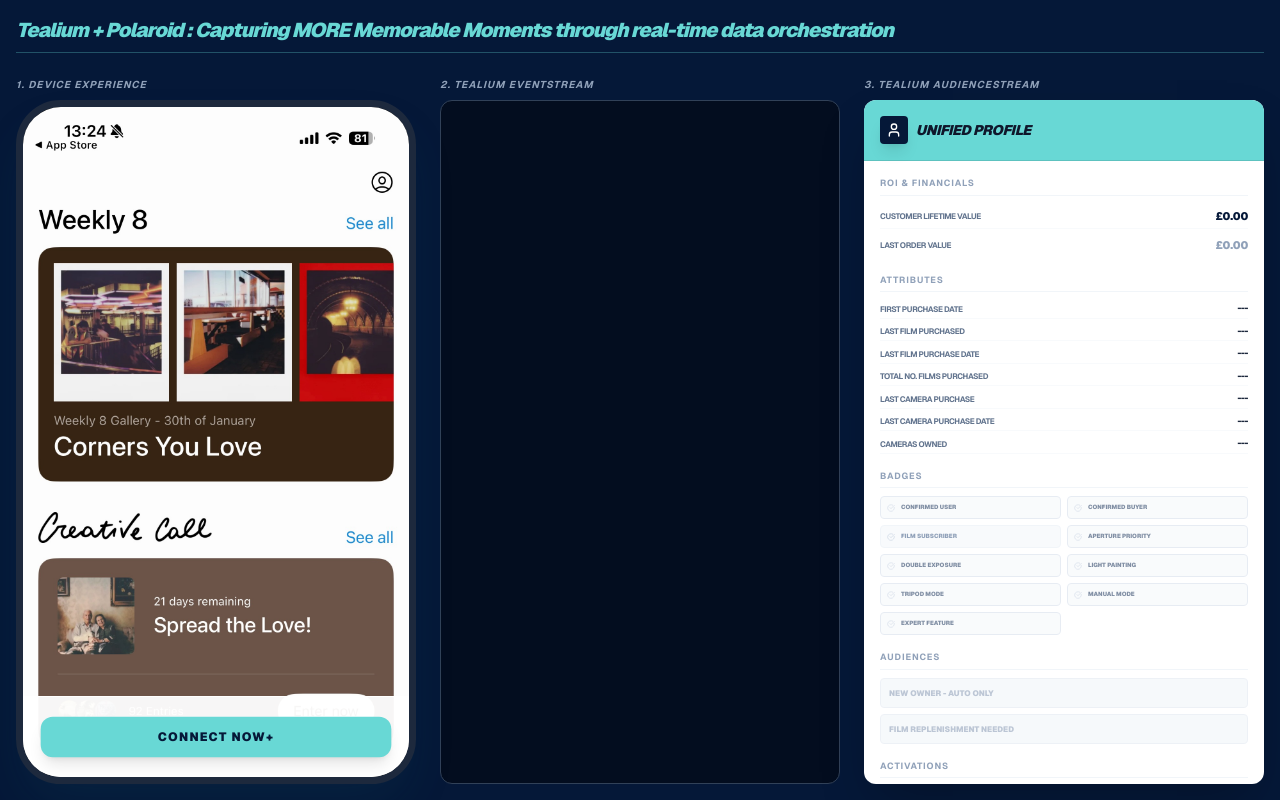
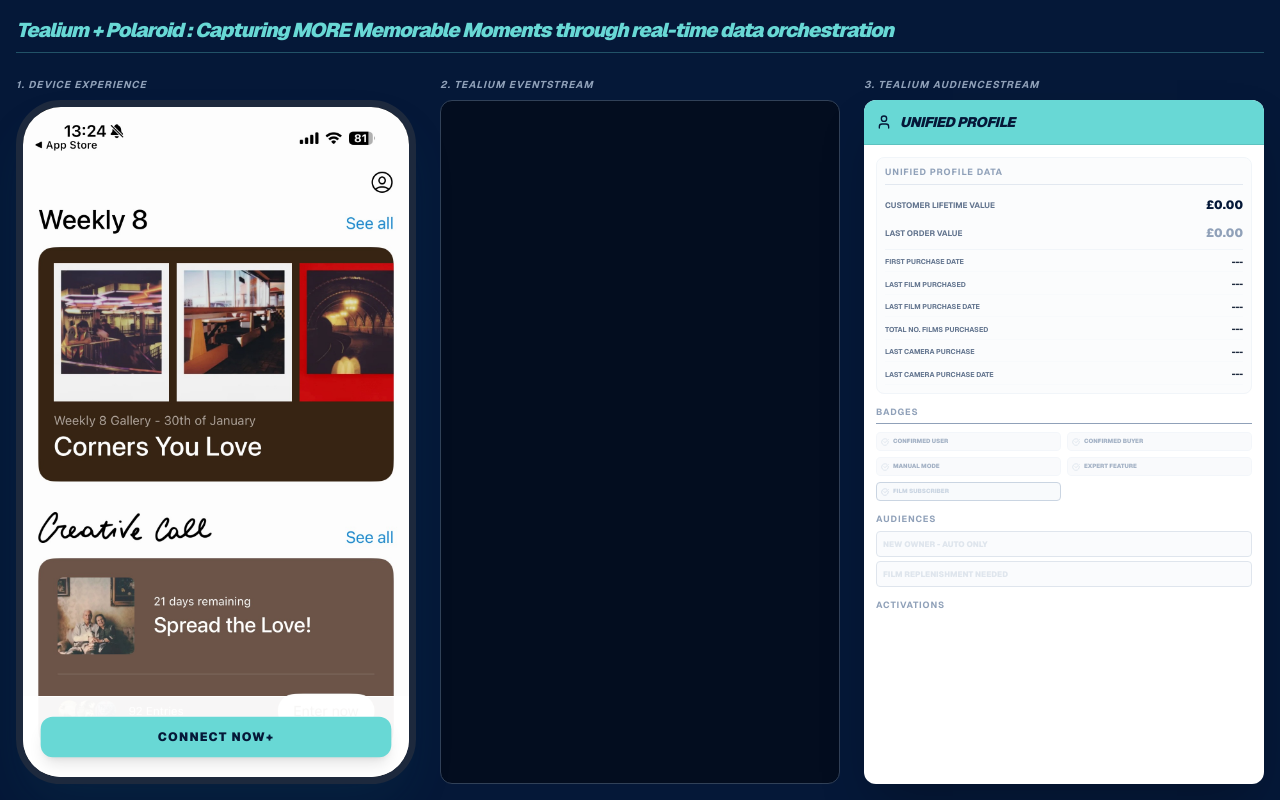
Before and after one commit to steveo2023/polaroid-tealium-demo, a Next.js app: page / in a window 1280 px wide. Built offline with nearby package versions, Linux system fonts and the light colour scheme.

Commit message:
Final Production Build: Restored photo sequence and optimized Unified Profile UI

```diff
--- a/src/app/page.tsx
+++ b/src/app/page.tsx
@@ -27,17 +27,11 @@
 
   useEffect(() => {
     const now = new Date();
-
-    const filmDate = new Date();
-    filmDate.setDate(now.getDate() - 160);
+    const filmDate = new Date(); filmDate.setDate(now.getDate() - 160);
     setLastFilmDate(filmDate.toLocaleDateString('en-GB'));
-
-    const cameraDate = new Date();
-    cameraDate.setDate(now.getDate() - 45);
+    const cameraDate = new Date(); cameraDate.setDate(now.getDate() - 45);
     setLastCameraDate(cameraDate.toLocaleDateString('en-GB'));
-
-    const firstDate = new Date();
-    firstDate.setDate(now.getDate() - 400);
+    const firstDate = new Date(); firstDate.setDate(now.getDate() - 400);
     setFirstPurchaseDate(firstDate.toLocaleDateString('en-GB'));
   }, []);
 
@@ -45,39 +39,33 @@
     setEvents(prev => [...prev, { ...payload, timestamp: new Date().toLocaleTimeString() }]);
   };
 
-  useEffect(() => {
-    eventEndRef.current?.scrollIntoView({ behavior: "smooth" });
-  }, [events]);
+  useEffect(() => { eventEndRef.current?.scrollIntoView({ behavior: "smooth" }); }, [events]);
 
   const triggerConnect = () => {
     setStep(1);
     addEvent({ tealium_event: "device_connect", model: "now_plus", status: "success" });
     setTimeout(() => {
-      setStep(3);
-      setClv(480.92);
+      setStep(3); setClv(480.92);
       addEvent({ tealium_event: "visitor_identity_resolved", uid: "u_123456", clv: 480.92 });
       setShowNudge(true);
     }, 1500);
   };
 
   const handleAcceptTutorial = () => {
-    setShowNudge(false);
-    setIsPlayingVideo(true);
-    setStep(4);
+    setShowNudge(false); setIsPlayingVideo(true); setStep(4);
     addEvent({ tealium_event: "video_play", video_name: "Now+ Creative Tips" });
   };
 
   const handleVideoEnd = () => {
-    setIsPlayingVideo(false);
-    setStep(5);
-    setTimeout(() => { setStep(6); setPhotoCount(5); addEvent({ tealium_event: "photo_taken", count: 5 }); }, 2000);
-    setTimeout(() => { setPhotoCount(6); addEvent({ tealium_event: "photo_taken", count: 6 }); }, 4500);
-    setTimeout(() => { setShowApertureNudge(true); }, 7000);
+    setIsPlayingVideo(false); setStep(5);
+    // RESTORED PHOTO ANIMATION SEQUENCE
+    setTimeout(() => { setStep(6); setPhotoCount(5); addEvent({ tealium_event: "photo_taken", count: 5 }); }, 1500);
+    setTimeout(() => { setPhotoCount(6); addEvent({ tealium_event: "photo_taken", count: 6 }); }, 4000);
+    setTimeout(() => { setShowApertureNudge(true); }, 6500);
   };
 
   const handleActivateManual = () => {
-    setShowApertureNudge(false);
-    setManualModeActive(true);
+    setShowApertureNudge(false); setManualModeActive(true);
     addEvent({ tealium_event: "feature_activated", feature: "manual_mode" });
     setTimeout(() => {
       addEvent({ tealium_event: "audience_joined", audience: "Film Replenishment" });
@@ -86,30 +74,10 @@
   };
 
   const handleOrderFilm = () => {
-    setShowFilmNudge(false);
-    setOrderComplete(true);
-    setLastOrderValue(47.99);
-    setClv(528.91);
-    setTotalFilms(7);
-    setLastFilmDate(new Date().toLocaleDateString('en-GB'));
+    setShowFilmNudge(false); setOrderComplete(true); setLastOrderValue(47.99); setClv(528.91);
+    setTotalFilms(7); setLastFilmDate(new Date().toLocaleDateString('en-GB'));
     addEvent({ tealium_event: "purchase", amount: 47.99, currency: "GBP", item: "i-Type Film Bundle" });
   };
-
-  useEffect(() => {
-    if (isPlayingVideo && videoRef.current) {
-      const interval = setInterval(() => {
-        const curr = Math.floor(videoRef.current?.currentTime || 0);
-        if (curr > videoTime) {
-            setVideoTime(curr);
-            if (curr === 31) addEvent({ tealium_event: "video_milestone", label: "Aperture Priority" });
-            if (curr === 45) addEvent({ tealium_event: "video_milestone", label: "Double Exposure" });
-            if (curr === 67) addEvent({ tealium_event: "video_milestone", label: "Light Painting" });
-            if (curr === 80) addEvent({ tealium_event: "video_milestone", label: "Tripod Mode" });
-        }
-      }, 1000);
-      return () => clearInterval(interval);
-    }
-  }, [isPlayingVideo, videoTime]);
 
   return (
     <main className="fixed inset-0 bg-[#051838] text-white p-4 font-sans flex flex-col overflow-hidden text-left">
@@ -123,44 +91,46 @@
 
         {/* PANE 1: IPHONE */}
         <div className="flex flex-col h-full min-h-0">
-          <h2 className="text-[10px] font-bold uppercase tracking-widest text-slate-400 mb-2 italic tracking-tighter text-left">1. Device Experience</h2>
-          <div className="relative flex-1 bg-black rounded-[2.8rem] border-[7px] border-slate-800 shadow-2xl overflow-hidden shadow-cyan-900/20 text-center">
+          <h2 className="text-[10px] font-bold uppercase tracking-widest text-slate-400 mb-2 italic tracking-tighter">1. Device Experience</h2>
+          <div className="relative flex-1 bg-black rounded-[2.8rem] border-[7px] border-slate-800 shadow-2xl overflow-hidden shadow-cyan-900/20">
             <div className="absolute inset-0 bg-cover bg-top" style={{ backgroundImage: `url(${step >= 6 ? '/NowPlus-Home-Screen.jpg' : '/app-bg.jpg'})`, opacity: isPlayingVideo ? 0 : 1 }} />
             {isPlayingVideo && (
-              <video
-                ref={videoRef}
-                onEnded={handleVideoEnd}
-                autoPlay
-                className="absolute inset-0 w-full h-full object-cover z-20"
-                src="https://www.dropbox.com/scl/fi/csfmr73hwhutkxpdzxyju/NowPlus-video.MP4?rlkey=y7g4jz37z214xamyuhp84acmc&st=2wmh33ef&dl=1"
-              />
+              <video ref={videoRef} onEnded={handleVideoEnd} autoPlay className="absolute inset-0 w-full h-full object-cover z-20" src="https://www.dropbox.com/scl/fi/csfmr73hwhutkxpdzxyju/NowPlus-video.MP4?rlkey=y7g4jz37z214xamyuhp84acmc&st=2wmh33ef&dl=1" />
+            )}
+
+            {step === 6 && (
+              <div className="absolute inset-0 z-30 flex flex-col items-center justify-center bg-black/15">
+                <motion.span key={photoCount} initial={{ scale: 0.1 }} animate={{ scale: 1 }} className="text-[11rem] font-black text-black leading-none drop-shadow-md">{photoCount}</motion.span>
+                <p className="text-black font-black uppercase tracking-[0.25em] text-sm -mt-2 italic">Photos Taken</p>
+              </div>
             )}
 
             <div className="absolute bottom-0 left-0 right-0 bg-white/95 p-5 border-t z-10">
               {step === 0 ? (
-                <motion.button onClick={triggerConnect} animate={{ scale: [1, 1.04, 1] }} transition={{ repeat: Infinity, duration: 2 }} className="w-full py-3 bg-[#68D8D5] text-[#051838] rounded-xl font-black uppercase text-xs tracking-widest shadow-lg">
-                  Connect Now+
-                </motion.button>
+                <motion.button onClick={triggerConnect} animate={{ scale: [1, 1.04, 1] }} transition={{ repeat: Infinity, duration: 2 }} className="w-full py-3 bg-[#68D8D5] text-[#051838] rounded-xl font-black uppercase text-xs tracking-widest shadow-lg">Connect Now+</motion.button>
               ) : (
-                <div className="text-black text-center font-black text-[10px] uppercase italic flex justify-center items-center gap-2">
-                  <Zap size={14} className="text-[#68D8D5] fill-[#68D8D5]"/> Identity Secured
-                </div>
+                <div className="text-black text-center font-black text-[10px] uppercase italic flex justify-center items-center gap-2"><Zap size={14} className="text-[#68D8D5] fill-[#68D8D5]"/> Identity Secured</div>
               )}
             </div>
 
             <AnimatePresence>
               {showNudge && (
                 <motion.div initial={{ y: -50 }} animate={{ y: 25 }} className="absolute top-12 left-4 right-4 bg-[#051838] text-white p-5 rounded-2xl border-l-4 border-[#68D8D5] z-50 shadow-2xl">
-                   <p className="font-bold text-sm italic uppercase tracking-tighter text-[#68D8D5] text-left">Master Your Now+</p>
-                   <p className="text-[11px] text-slate-200 mt-2 mb-4 leading-relaxed text-left font-medium">Master Expert creative techniques with our Tutorial.</p>
-                   <button onClick={handleAcceptTutorial} className="w-full py-2.5 bg-[#68D8D5] text-[#051838] text-[11px] font-black rounded-lg uppercase shadow-lg">Watch Tutorial</button>
+                   <p className="font-bold text-sm italic uppercase tracking-tighter text-[#68D8D5]">Master Your Now+</p>
+                   <button onClick={handleAcceptTutorial} className="w-full mt-4 py-2.5 bg-[#68D8D5] text-[#051838] text-[11px] font-black rounded-lg uppercase shadow-lg">Watch Tutorial</button>
+                </motion.div>
+              )}
+              {showApertureNudge && (
+                <motion.div initial={{ y: 50 }} animate={{ y: -110 }} className="absolute bottom-16 left-4 right-4 bg-[#051838] text-white p-6 rounded-2xl border-t-4 border-[#68D8D5] z-50 shadow-2xl">
+                   <p className="font-bold text-sm italic uppercase tracking-tighter text-[#68D8D5]">Evening Capture Detected</p>
+                   <button onClick={handleActivateManual} className="w-full mt-4 py-3 bg-[#68D8D5] text-[#051838] text-[11px] font-black rounded-lg uppercase shadow-xl">Activate Manual Mode</button>
                 </motion.div>
               )}
               {showFilmNudge && (
                 <motion.div initial={{ scale: 0.8, opacity: 0 }} animate={{ scale: 1, opacity: 1 }} className="absolute top-1/2 left-4 right-4 -translate-y-1/2 bg-white text-black p-6 rounded-2xl shadow-[0_0_50px_rgba(0,0,0,0.5)] z-[60] border-2 border-black">
                    <Trophy className="mx-auto mb-2 text-[#68D8D5]" size={32} />
                    <p className="font-black text-sm uppercase italic text-center">Creative Flow Active</p>
-                   <button onClick={handleOrderFilm} className="w-full py-3 bg-[#68D8D5] text-[#051838] text-[11px] font-black rounded-lg uppercase flex items-center justify-center gap-2 shadow-xl">
+                   <button onClick={handleOrderFilm} className="w-full mt-4 py-3 bg-[#68D8D5] text-[#051838] text-[11px] font-black rounded-lg uppercase flex items-center justify-center gap-2 shadow-xl">
                      <ShoppingCart size={14} /> Order New Film Now
                    </button>
                 </motion.div>
@@ -177,91 +147,75 @@
 
         {/* PANE 2: EVENTSTREAM */}
         <div className="flex flex-col h-full min-h-0">
-          <h2 className="text-[10px] font-bold uppercase tracking-widest text-slate-400 mb-2 italic tracking-tighter text-left">2. Tealium EventStream</h2>
-          <div className="flex-1 bg-[#030d1f] rounded-xl border border-slate-700 p-4 font-mono text-[10px] overflow-y-auto scrollbar-thin text-left">
+          <h2 className="text-[10px] font-bold uppercase tracking-widest text-slate-400 mb-2 italic tracking-tighter">2. Tealium EventStream</h2>
+          <div className="flex-1 bg-[#030d1f] rounded-xl border border-slate-700 p-4 font-mono text-[10px] overflow-y-auto scrollbar-thin">
             {events.map((ev, i) => (
-              <motion.div initial={{ opacity: 0, x: -10 }} animate={{ opacity: 1, x: 0 }} key={i} className={`mb-4 p-3 rounded border transition-colors duration-500 ${i === events.length - 1 ? 'border-[#68D8D5] bg-blue-500/10' : 'border-slate-800 opacity-30'}`}>
-                <p className={`${i === events.length - 1 ? 'text-[#68D8D5]' : 'text-slate-500'} font-bold mb-1 uppercase tracking-tighter text-left`}>[{ev.timestamp}] Event Streamed</p>
-                <pre className="text-slate-300 whitespace-pre-wrap leading-tight text-left">{JSON.stringify(ev, null, 2)}</pre>
+              <motion.div key={i} initial={{ opacity: 0 }} animate={{ opacity: 1 }} className="mb-4 p-3 rounded border border-slate-800 bg-blue-500/5">
+                <p className="text-[#68D8D5] font-bold mb-1 uppercase tracking-tighter">[{ev.timestamp}] Event Streamed</p>
+                <pre className="text-slate-300 whitespace-pre-wrap leading-tight">{JSON.stringify(ev, null, 2)}</pre>
               </motion.div>
             ))}
             <div ref={eventEndRef} />
           </div>
         </div>
 
-        {/* PANE 3: CDP */}
-        <div className="flex flex-col h-full min-h-0 text-left">
-          <h2 className="text-[10px] font-bold uppercase tracking-widest text-slate-400 mb-2 italic tracking-tighter text-left">3. Tealium AudienceStream</h2>
+        {/* PANE 3: CDP - OPTIMIZED SCROLL */}
+        <div className="flex flex-col h-full min-h-0">
+          <h2 className="text-[10px] font-bold uppercase tracking-widest text-slate-400 mb-2 italic tracking-tighter">3. Tealium AudienceStream</h2>
           <div className="flex-1 bg-white rounded-xl text-slate-900 flex flex-col shadow-2xl overflow-hidden">
-            <div className="bg-[#68D8D5] p-4 flex justify-between items-center border-b border-black/10 shrink-0 text-left">
-               <div className="flex items-center gap-2">
-                 <div className="bg-[#051838] p-1.5 rounded text-white shadow-lg"><User size={16}/></div>
-                 <h3 className="font-black uppercase tracking-tight italic text-sm">Unified Profile</h3>
+            <div className="bg-[#68D8D5] p-3 flex justify-between items-center border-b border-black/10 shrink-0">
+               <div className="flex items-center gap-2 text-[#051838]">
+                 <User size={16}/><h3 className="font-black uppercase tracking-tight italic text-sm">Unified Profile</h3>
                </div>
-               {step >= 3 && <div className="text-[8px] font-black px-2 py-1 bg-[#051838] text-white rounded">ID: u_123456</div>}
             </div>
 
-            <div className="p-4 space-y-4 text-[10px] overflow-y-auto scrollbar-thin text-left">
-              <section>
-                <p className="text-[9px] text-slate-400 font-bold uppercase tracking-widest mb-2 border-b border-slate-100 pb-1 text-left">ROI & Financials</p>
+            <div className="p-3 space-y-3 overflow-y-auto scrollbar-thin">
+              {/* MERGED ROI & VISITOR ATTRIBUTES */}
+              <section className="bg-slate-50/50 p-2 rounded-lg border border-slate-100">
+                <p className="text-[9px] text-slate-400 font-bold uppercase tracking-widest mb-2 border-b border-slate-200 pb-1">Unified Profile Data</p>
                 <div className="space-y-1">
-                  <div className="flex justify-between items-center py-1 border-b border-slate-50">
-                    <span className="text-[8px] font-bold text-slate-500 uppercase tracking-tighter">Customer Lifetime Value</span>
-                    <span className={`font-black tracking-tight transition-all duration-700 ${orderComplete ? 'text-2xl text-green-600' : 'text-[11px] text-[#051838]'}`}>
-                      £{clv.toFixed(2)}
-                    </span>
+                  <div className="flex justify-between items-center py-1">
+                    <span className="text-[8px] font-bold text-slate-500 uppercase">Customer Lifetime Value</span>
+                    <span className={`font-black transition-all duration-700 ${orderComplete ? 'text-2xl text-green-600' : 'text-xs text-[#051838]'}`}>£{clv.toFixed(2)}</span>
                   </div>
-                  <div className="flex justify-between items-center py-1">
-                    <span className="text-[8px] font-bold text-slate-500 uppercase tracking-tighter">Last Order Value</span>
-                    <span className={`font-black tracking-tight transition-all duration-700 ${orderComplete ? 'text-2xl text-green-600' : 'text-[11px] text-slate-400'}`}>
-                      {lastOrderValue > 0 ? `£${lastOrderValue.toFixed(2)}` : "£0.00"}
-                    </span>
+                  <div className="flex justify-between items-center py-1 border-b border-slate-100 pb-2">
+                    <span className="text-[8px] font-bold text-slate-500 uppercase">Last Order Value</span>
+                    <span className={`font-black transition-all duration-700 ${orderComplete ? 'text-2xl text-green-600' : 'text-xs text-slate-400'}`}>{lastOrderValue > 0 ? `£${lastOrderValue.toFixed(2)}` : "£0.00"}</span>
                   </div>
-                </div>
-              </section>
-
-              <section>
-                <p className="text-[9px] text-slate-400 font-bold uppercase tracking-widest mb-2 border-b border-slate-100 pb-1 text-left">Attributes</p>
-                <div className="space-y-1 text-left">
                   <Attribute label="First Purchase Date" value={step >= 3 ? firstPurchaseDate : "---"} />
                   <Attribute label="Last Film Purchased" value={step >= 3 ? "Colour I-Type" : "---"} />
                   <Attribute label="Last Film Purchase Date" value={step >= 3 ? lastFilmDate : "---"} />
                   <Attribute label="Total No. Films Purchased" value={step >= 3 ? totalFilms.toString() : "---"} />
                   <Attribute label="Last Camera Purchase" value={step >= 3 ? "Polaroid Now+" : "---"} />
                   <Attribute label="Last Camera Purchase Date" value={step >= 3 ? lastCameraDate : "---"} />
-                  <Attribute label="Cameras Owned" value={step >= 3 ? "Flip, Now+" : "---"} />
                 </div>
               </section>
 
               <section>
-                <p className="text-[9px] text-slate-400 font-bold uppercase tracking-widest mb-2 border-b border-slate-100 pb-1 text-left">Badges</p>
-                <div className="grid grid-cols-2 gap-1.5 text-left text-left">
+                <p className="text-[9px] text-slate-400 font-bold uppercase tracking-widest mb-2 border-b pb-1">Badges</p>
+                <div className="grid grid-cols-2 gap-1.5">
                   <Badge label="Confirmed User" on={step >= 3} />
                   <Badge label="Confirmed Buyer" on={step >= 3} />
-                  <Badge label="Film Subscriber" on={false} customColor="text-slate-400 bg-slate-50 border-slate-100" />
-                  <Badge label="Aperture Priority" on={videoTime >= 31} />
-                  <Badge label="Double Exposure" on={videoTime >= 45} />
-                  <Badge label="Light Painting" on={videoTime >= 67} />
-                  <Badge label="Tripod Mode" on={videoTime >= 80} />
                   <Badge label="Manual Mode" on={manualModeActive} />
                   <Badge label="Expert Feature" on={step >= 4} />
+                  <Badge label="Film Subscriber" on={false} customColor="text-slate-300 bg-slate-50" />
                 </div>
               </section>
 
               <section>
-                <p className="text-[9px] text-slate-400 font-bold uppercase tracking-widest mb-2 border-b border-slate-100 pb-1 text-left text-left">Audiences</p>
-                <div className="space-y-1.5 text-left text-left">
-                  <div className={`p-2 rounded font-black uppercase text-[8px] border transition-all ${step >= 3 ? 'bg-[#007CC2] text-white border-[#006699]' : 'bg-slate-100 text-slate-400 border-slate-200 opacity-60'}`}>New Owner - Auto Only</div>
-                  <div className={`p-2 rounded font-black uppercase text-[8px] border transition-all ${showFilmNudge || orderComplete ? 'bg-[#007CC2] text-white border-[#006699]' : 'bg-slate-100 text-slate-400 border-slate-200 opacity-60'}`}>Film Replenishment Needed</div>
+                <p className="text-[9px] text-slate-400 font-bold uppercase tracking-widest mb-1">Audiences</p>
+                <div className="space-y-1">
+                  <div className={`p-1.5 rounded font-black uppercase text-[8px] border ${step >= 3 ? 'bg-[#007CC2] text-white border-[#006699]' : 'bg-slate-50 text-slate-300 opacity-60'}`}>New Owner - Auto Only</div>
+                  <div className={`p-1.5 rounded font-black uppercase text-[8px] border ${showFilmNudge || orderComplete ? 'bg-[#007CC2] text-white border-[#006699]' : 'bg-slate-50 text-slate-300 opacity-60'}`}>Film Replenishment Needed</div>
                 </div>
               </section>
 
-              <section className="pb-2 text-left text-left">
-                <p className="text-[9px] text-slate-400 font-bold uppercase tracking-widest mb-2 border-b border-slate-100 pb-1 text-left text-left">Activations</p>
-                <div className="space-y-1.5 text-left text-left">
-                  {step >= 3 && <div className="p-2 bg-slate-900 text-white rounded font-bold text-[8px] flex items-center justify-between"><span className="flex items-center gap-2 text-left"><Send size={10} className="text-[#68D8D5]"/> Push: Manual Onboarding</span><CheckCircle size={10} className="text-green-500"/></div>}
-                  {manualModeActive && <div className="p-2 bg-slate-900 text-white rounded font-bold text-[8px] flex items-center justify-between border-l-2 border-[#68D8D5]"><span className="flex items-center gap-2 text-left"><Zap size={10} className="text-[#68D8D5]"/> Push: Night Mode Manual</span><span className="text-green-500 font-black">ACTIVE</span></div>}
-                  {(showFilmNudge || orderComplete) && <div className="p-2 bg-[#051838] text-white rounded font-bold text-[8px] flex items-center justify-between border-l-2 border-[#68D8D5] shadow-lg shadow-black/30"><span className="flex items-center gap-2 text-left"><Trophy size={10} className="text-[#68D8D5]"/> Push: Film Replenishment</span><span className="text-[#68D8D5] animate-pulse">SENT</span></div>}
+              <section className="pb-4">
+                <p className="text-[9px] text-slate-400 font-bold uppercase tracking-widest mb-1">Activations</p>
+                <div className="space-y-1">
+                  {step >= 3 && <div className="p-1.5 bg-slate-900 text-white rounded font-bold text-[8px] flex justify-between border-l-2 border-[#68D8D5]"><span><Send size={10} className="inline mr-1 text-[#68D8D5]"/> Onboarding</span><CheckCircle size={10} className="text-green-500"/></div>}
+                  {manualModeActive && <div className="p-1.5 bg-slate-900 text-white rounded font-bold text-[8px] flex justify-between border-l-2 border-[#68D8D5]"><span><Zap size={10} className="inline mr-1 text-[#68D8D5]"/> Night Mode</span><span className="text-green-500">ACTIVE</span></div>}
+                  {(showFilmNudge || orderComplete) && <div className="p-1.5 bg-[#051838] text-white rounded font-bold text-[8px] flex justify-between border-l-2 border-[#68D8D5]"><span><Trophy size={10} className="inline mr-1 text-[#68D8D5]"/> Replenishment</span><span className="text-[#68D8D5] animate-pulse">SENT</span></div>}
                 </div>
               </section>
             </div>
@@ -274,16 +228,16 @@
 
 function Attribute({ label, value }: { label: string, value: string }) {
   return (
-    <div className="flex justify-between items-center py-0.5 border-b border-slate-50 text-left text-left">
-      <span className="text-[8px] font-bold text-slate-500 uppercase tracking-tighter text-left">{label}</span>
-      <span className="text-[9px] font-black tracking-tight text-right text-slate-800">{value}</span>
+    <div className="flex justify-between items-center py-0.5 border-b border-slate-50">
+      <span className="text-[7px] font-bold text-slate-500 uppercase">{label}</span>
+      <span className="text-[9px] font-black text-slate-800">{value}</span>
     </div>
   );
 }
 
 function Badge({ label, on, customColor }: { label: string, on?: boolean, customColor?: string }) {
   return (
-    <div className={`p-1.5 rounded border text-[6px] font-black uppercase flex items-center gap-1.5 transition-all duration-700 ${on ? 'bg-green-100 border-green-400 text-green-800 shadow-md' : (customColor || 'bg-slate-50 border-slate-200 text-slate-500 opacity-80')}`}>
+    <div className={`p-1 rounded border text-[6px] font-black uppercase flex items-center gap-1 ${on ? 'bg-green-100 border-green-400 text-green-800' : (customColor || 'bg-slate-50 border-slate-100 text-slate-400 opacity-80')}`}>
       <CheckCircle size={8} className={on ? 'text-green-600' : 'text-slate-300'} /> {label}
     </div>
   );
```
